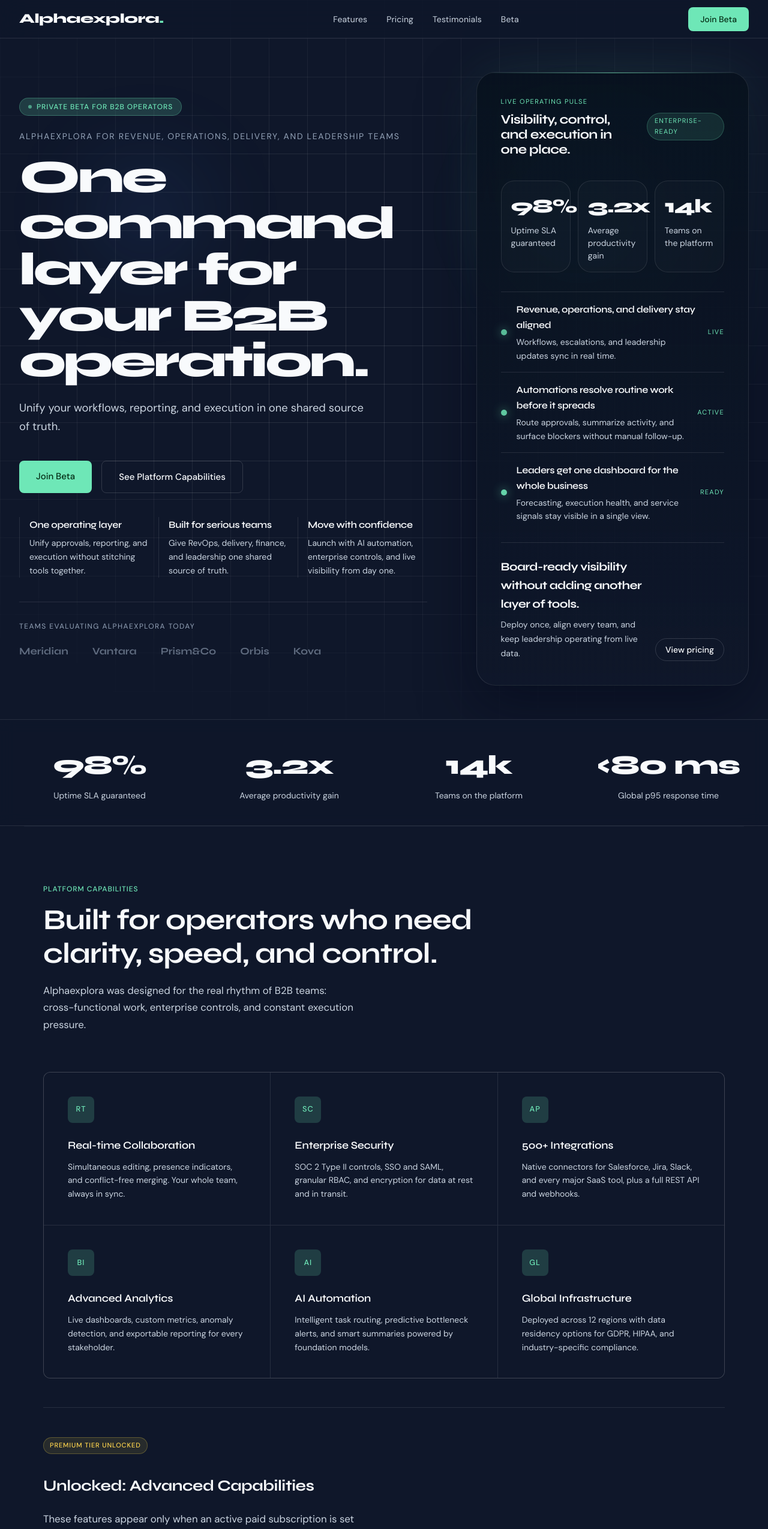
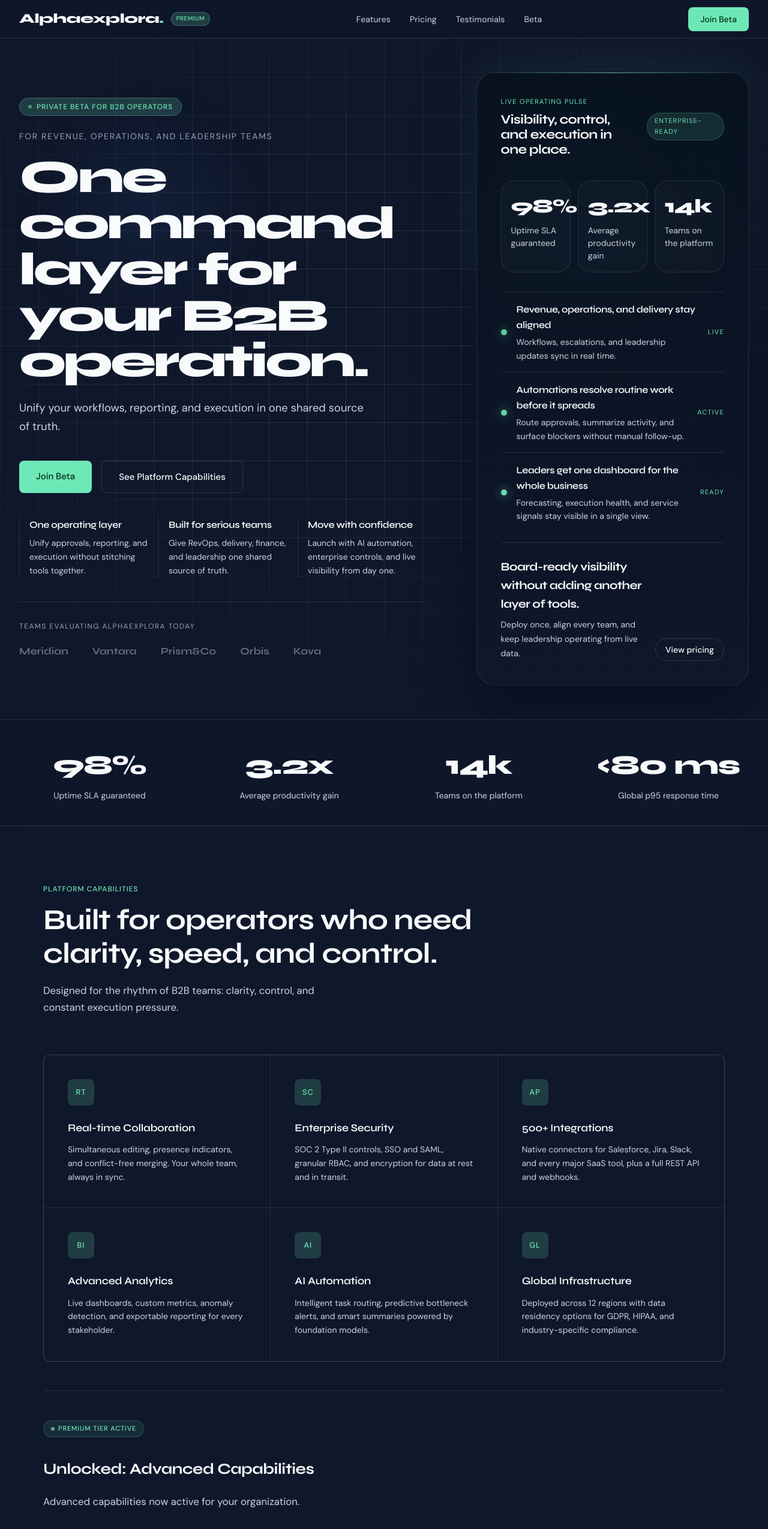
Before and after one commit to JohnCarl-30/aeu-team1-FintechStartUp-26-001, a React (Vite) app: page / in a window 1280 px wide. Shown: the top 2549 px of the page at 60% size. Built offline with nearby package versions, Linux system fonts and the light colour scheme.

Commit message:
Enhance Premium visibility with nav badge, improve transitions, and further reduce text density

```diff
--- a/src/views/AlphaexploraLandingView.jsx
+++ b/src/views/AlphaexploraLandingView.jsx
@@ -116,10 +116,17 @@
     <div className="bg-brand-bg text-brand-text min-h-screen">
       <nav className="fixed top-0 left-0 right-0 z-50 h-16 border-b border-brand-border bg-[rgba(15,23,42,0.72)] px-8 backdrop-blur-xl animate-fade-in opacity-0 [animation-fill-mode:forwards] max-md:px-4">
         <div className="mx-auto flex h-full max-w-[1280px] items-center justify-between gap-6">
-        <Link to="/" className="font-head tracking-[-0.02em] text-[1.4rem] font-extrabold">
-          Alphaexplora<span className="text-brand-accent">.</span>
-        </Link>
-        <ul className="flex gap-8 list-none max-md:hidden">
+          <div className="flex items-center gap-3">
+            <Link to="/" className="font-head tracking-[-0.02em] text-[1.4rem] font-extrabold shrink-0">
+              Alphaexplora<span className="text-brand-accent">.</span>
+            </Link>
+            {state.subscriptionStatus.hasActiveSubscription && (
+              <div className="rounded-full bg-brand-accent-dim2 border border-brand-accent/30 px-2 py-0.5 text-[10px] font-bold uppercase tracking-wider text-brand-accent animate-in fade-in zoom-in duration-500">
+                Premium
+              </div>
+            )}
+          </div>
+          <ul className="flex gap-8 list-none max-md:hidden">
           {navigationItems.map((item) => (
             <li key={item.href}>
               <a href={item.href} className="text-brand-text2 text-sm tracking-[0.01em] transition-colors hover:text-brand-text">
@@ -147,7 +154,7 @@
             </div>
 
             <p className="mb-5 text-sm tracking-[0.12em] text-brand-text3 uppercase animate-fade-in opacity-0 [animation-fill-mode:forwards] [animation-delay:80ms]">
-              Alphaexplora for revenue, operations, delivery, and leadership teams
+              For revenue, operations, and leadership teams
             </p>
 
             <h1 className="mb-6 max-w-[15ch] font-head text-[clamp(2.8rem,6vw,5.2rem)] font-extrabold leading-[1.0] tracking-[-0.05em] animate-fade-up opacity-0 [animation-fill-mode:forwards] [animation-delay:140ms]">
@@ -280,8 +287,7 @@
             clarity, speed, and control.
           </h2>
           <p className="text-[1.05rem] text-brand-text2 max-w-[520px] leading-[1.7]">
-            Alphaexplora was designed for the real rhythm of B2B teams:
-            cross-functional work, enterprise controls, and constant execution pressure.
+            Designed for the rhythm of B2B teams: clarity, control, and constant execution pressure.
           </p>
         </div>
 
@@ -296,16 +302,15 @@
           id="unlocked-section"
           className={`border-t border-brand-border mt-12 pt-12 ${vm.isUnlockedVisible ? 'block' : 'hidden'}`}
         >
-          <div className="inline-flex items-center gap-1.5 bg-[rgba(253,224,71,0.1)] border border-[rgba(253,224,71,0.25)] text-brand-amber text-[11px] font-semibold tracking-[0.08em] uppercase py-1 px-2.5 rounded-full mb-8">
-            Premium tier unlocked
+          <div className="inline-flex items-center gap-1.5 bg-brand-accent/10 border border-brand-accent/20 text-brand-accent text-[11px] font-semibold tracking-[0.08em] uppercase py-1 px-3 rounded-full mb-8">
+            <div className="h-1.5 w-1.5 rounded-full bg-brand-accent animate-pulse"></div>
+            Premium tier active
           </div>
           <h3 className="font-head text-[1.6rem] font-bold tracking-[-0.02em] mb-5">
             Unlocked: Advanced Capabilities
           </h3>
           <p className="text-[1.05rem] text-brand-text2 max-w-[520px] leading-[1.7]">
-            These features appear only when an active paid subscription is set to
-            monthly or annual. You are currently viewing them because the selected
-            plan is in the premium tier.
+            Advanced capabilities now active for your organization.
           </p>
           <div className="grid grid-cols-[repeat(auto-fit,minmax(260px,1fr))] gap-4 mt-8">
             {state.unlockedFeatures.map((feature) => (
@@ -426,8 +431,7 @@
           <div className="text-brand-accent text-xs tracking-[0.08em] uppercase font-medium mb-4">Private beta access</div>
           <h2 className="font-head text-[clamp(1.8rem,4vw,3rem)] font-bold tracking-[-0.02em] leading-[1.15] mb-5">Join the beta before public launch.</h2>
           <p className="text-[1.05rem] text-brand-text2 max-w-[520px] leading-[1.7] mx-auto">
-            Qualified teams get founding pricing, a dedicated onboarding session,
-            and direct access to the product team during rollout.
+            Get founding pricing and dedicated onboarding.
           </p>
 
           <div className="mt-12">
@@ -480,7 +484,7 @@
           Alphaexplora<span className="text-brand-accent">.</span>
         </Link>
         <p className="text-[13px] text-brand-text3">
-          Copyright {new Date().getFullYear()} Alphaexplora Technologies, Inc. All rights reserved.
+          © {new Date().getFullYear()} Alphaexplora.
         </p>
         <ul className="flex gap-8 list-none max-sm:flex-col max-sm:gap-4">
           {navigationItems.map((item) => (
```
